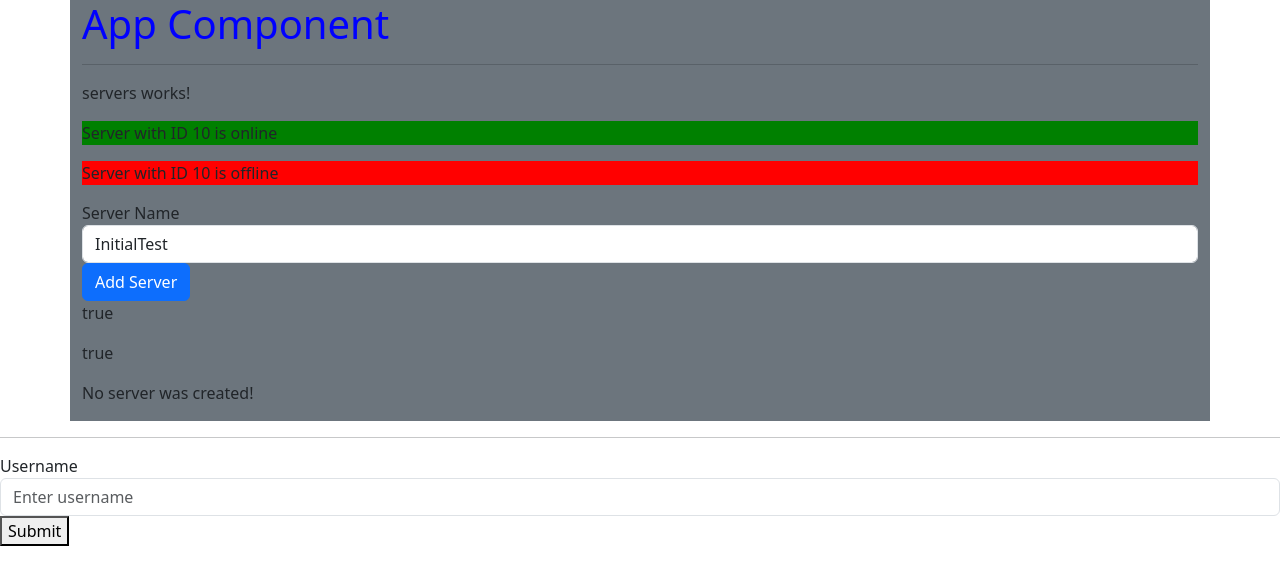
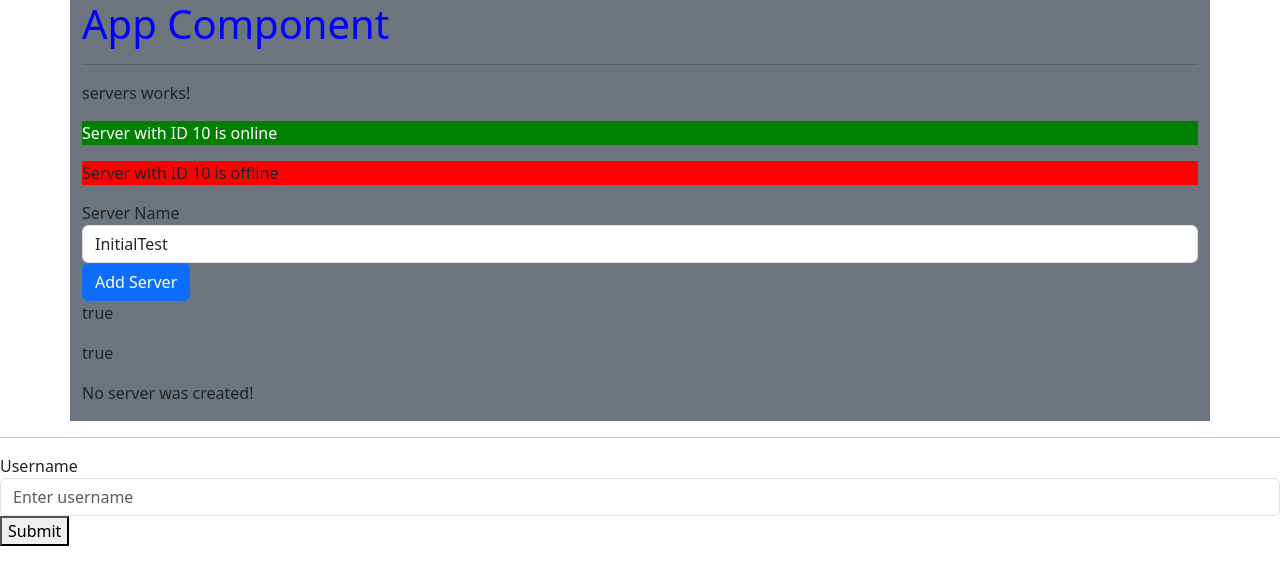
Before and after one commit to BreadsB/angular-learning, an Angular app: page / in a window 1280 px wide. Shown: the top 584 px of the page. Built offline with nearby package versions, Linux system fonts and the light colour scheme.

Commit message:
ngFor directive

```diff
--- a/src/app/server/server.component.html
+++ b/src/app/server/server.component.html
@@ -1 +1,5 @@
-<p [ngStyle]="{backgroundColor: getColor()}">{{ 'Server' }} with ID {{ serverId }} is {{ getServerStatus() }}</p>
+<p
+    [ngStyle]="{backgroundColor: getColor()}"
+    [ngClass]="{online: serverStatus === 'online'}">
+    {{ 'Server' }} with ID {{ serverId }} is {{ getServerStatus() }}
+</p>
--- /dev/null
+++ b/src/app/server/server.component.sass
@@ -0,0 +1,2 @@
+.online
+    color: white
--- a/src/app/server/server.component.ts
+++ b/src/app/server/server.component.ts
@@ -2,7 +2,8 @@ import { Component } from "@angular/core";
 
 @Component({
     selector: 'app-server',
-    templateUrl: './server.component.html'
+    templateUrl: './server.component.html',
+    styleUrl: './server.component.sass'
 })
 export class ServerComponent {
     serverId = 10;
--- a/src/app/servers/servers.component.html
+++ b/src/app/servers/servers.component.html
@@ -1,9 +1,8 @@
 <p>servers works!</p>
-<app-server></app-server>
-<app-server></app-server>
-<label>Server Name</label>
+<app-server *ngFor="let server of servers"></app-server>
+<label for="serverName">Server Name</label>
 <!-- <input type="text" class="form-control" (input)="onUpdateServerName($event)"> -->
-<input type="text" class="form-control" [(ngModel)]="serverName">
+<input id="serverName" type="text" class="form-control" [(ngModel)]="serverName">
 <!-- <p>{{ serverName }}</p> -->
 
 <button
--- a/src/app/servers/servers.component.ts
+++ b/src/app/servers/servers.component.ts
@@ -13,6 +13,7 @@ export class ServersComponent {
   serverCreationStatus = 'No server was created!';
   serverName = 'InitialTest';
   serverCreated = false;
+  servers = ['TestServer', 'TestServer2'];
 
   constructor() {
     setTimeout(()=> {
@@ -25,6 +26,7 @@ export class ServersComponent {
   onCreateServer() {
     this.serverCreated = true;
     this.serverCreationStatus = 'Server was created! Server name is: ' + this.serverName;
+    this.servers.push(this.serverName);
   }
 
   onUpdateServerName(event: any) {
```
